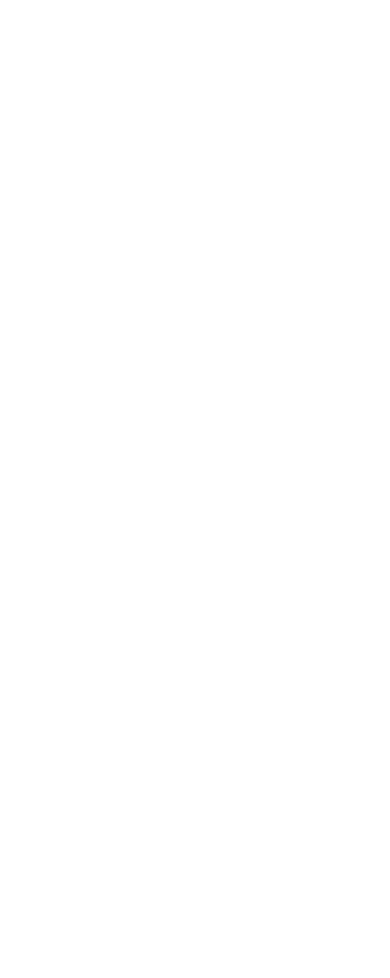
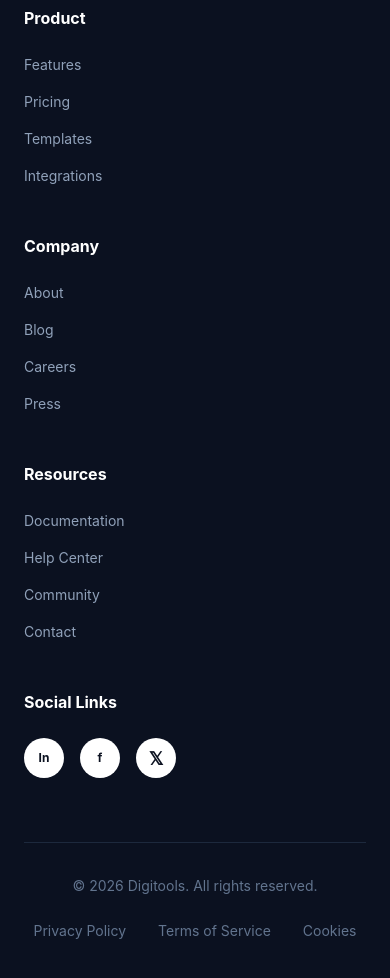
Before and after one commit to rabbyhasanrzs/PH-Assignment6, a React (Vite) app: page / in a window 390 px wide. Shown: the part 9700-10678 px from the top of the page. Before the commit the page ends 9460 px from the top, so only its background shows below. Built offline with nearby package versions, Linux system fonts and the light colour scheme.

Commit message:
add footer section

```diff
--- a/src/App.jsx
+++ b/src/App.jsx
@@ -537,6 +537,80 @@ const App = () => {
 
 
 
+          {/* --- FOOTER SECTION --- */}
+          <footer id="footer" className="bg-[#0B1120] text-white py-16 px-6 md:px-20 border-t border-gray-800">
+            <div className="max-w-7xl mx-auto">
+              <div className="grid grid-cols-1 md:grid-cols-12 gap-12 mb-16">
+
+                {/* Brand Column */}
+                <div className="md:col-span-4">
+                  <h3 className="text-3xl font-bold mb-6">DigiTools</h3>
+                  <p className="text-slate-400 text-[15px] leading-relaxed max-w-xs">
+                    Premium digital tools for creators, professionals, and businesses. Work smarter with our suite of powerful tools.
+                  </p>
+                </div>
+
+                {/* Links Columns */}
+                <div className="md:col-span-2">
+                  <h5 className="font-bold text-white mb-6 text-[16px]">Product</h5>
+                  <ul className="space-y-4 text-slate-400 text-[14px]">
+                    <li><a href="#" className="hover:text-white transition-colors">Features</a></li>
+                    <li><a href="#" className="hover:text-white transition-colors">Pricing</a></li>
+                    <li><a href="#" className="hover:text-white transition-colors">Templates</a></li>
+                    <li><a href="#" className="hover:text-white transition-colors">Integrations</a></li>
+                  </ul>
+                </div>
+
+                <div className="md:col-span-2">
+                  <h5 className="font-bold text-white mb-6 text-[16px]">Company</h5>
+                  <ul className="space-y-4 text-slate-400 text-[14px]">
+                    <li><a href="#" className="hover:text-white transition-colors">About</a></li>
+                    <li><a href="#" className="hover:text-white transition-colors">Blog</a></li>
+                    <li><a href="#" className="hover:text-white transition-colors">Careers</a></li>
+                    <li><a href="#" className="hover:text-white transition-colors">Press</a></li>
+                  </ul>
+                </div>
+
+                <div className="md:col-span-2">
+                  <h5 className="font-bold text-white mb-6 text-[16px]">Resources</h5>
+                  <ul className="space-y-4 text-slate-400 text-[14px]">
+                    <li><a href="#" className="hover:text-white transition-colors">Documentation</a></li>
+                    <li><a href="#" className="hover:text-white transition-colors">Help Center</a></li>
+                    <li><a href="#" className="hover:text-white transition-colors">Community</a></li>
+                    <li><a href="#" className="hover:text-white transition-colors">Contact</a></li>
+                  </ul>
+                </div>
+
+                {/* Social Links */}
+                <div className="md:col-span-2">
+                  <h5 className="font-bold text-white mb-6 text-[16px]">Social Links</h5>
+                  <div className="flex gap-4">
+                    <div className="w-10 h-10 bg-white rounded-full flex items-center justify-center text-[#0B1120] cursor-pointer hover:bg-slate-200 transition-colors">
+                      <span className="text-[12px] font-bold">In</span>
+                    </div>
+                    <div className="w-10 h-10 bg-white rounded-full flex items-center justify-center text-[#0B1120] cursor-pointer hover:bg-slate-200 transition-colors">
+                      <span className="text-[12px] font-bold">f</span>
+                    </div>
+                    <div className="w-10 h-10 bg-white rounded-full flex items-center justify-center text-[#0B1120] cursor-pointer hover:bg-slate-200 transition-colors">
+                      <span className="text-[18px] font-bold">𝕏</span>
+                    </div>
+                  </div>
+                </div>
+              </div>
+
+              {/* Bottom Bar */}
+              <div className="pt-8 border-t border-slate-800 flex flex-col md:row justify-between items-center gap-6">
+                <p className="text-slate-500 text-[14px]">
+                  © 2026 Digitools. All rights reserved.
+                </p>
+                <div className="flex gap-8 text-slate-500 text-[14px]">
+                  <a href="#" className="hover:text-white transition-colors">Privacy Policy</a>
+                  <a href="#" className="hover:text-white transition-colors">Terms of Service</a>
+                  <a href="#" className="hover:text-white transition-colors">Cookies</a>
+                </div>
+              </div>
+            </div>
+          </footer>
 
       </div>
     );
```
